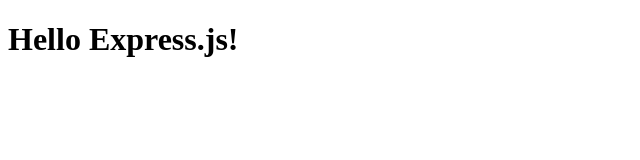
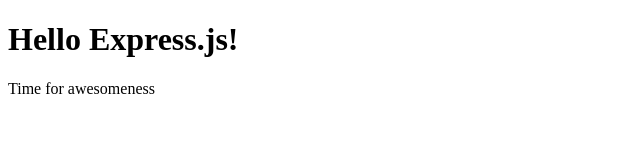
Before and after one commit to andrearcas/web-server, a website: page public/index.html in a window 1280 px wide. Shown: the whole page, without its empty margins (0-640 px from the left). Drawn offline with Linux system fonts and the light colour scheme.

Commit message:
Final task done

```diff
--- a/public/index.html
+++ b/public/index.html
@@ -6,5 +6,6 @@
 	</head>
 	<body>
 		<h1>Hello Express.js!</h1>
+		<p>Time for awesomeness</p>
 	</body>
 </html>
```
